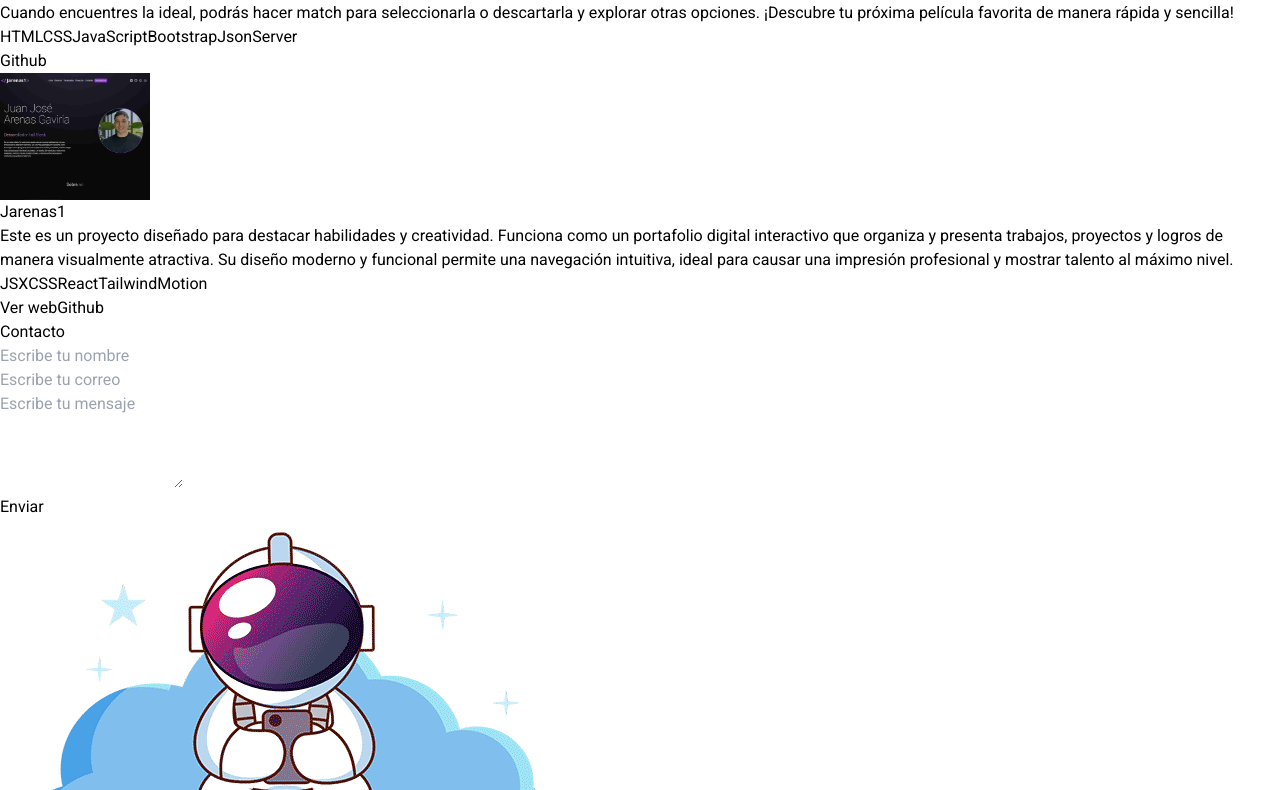
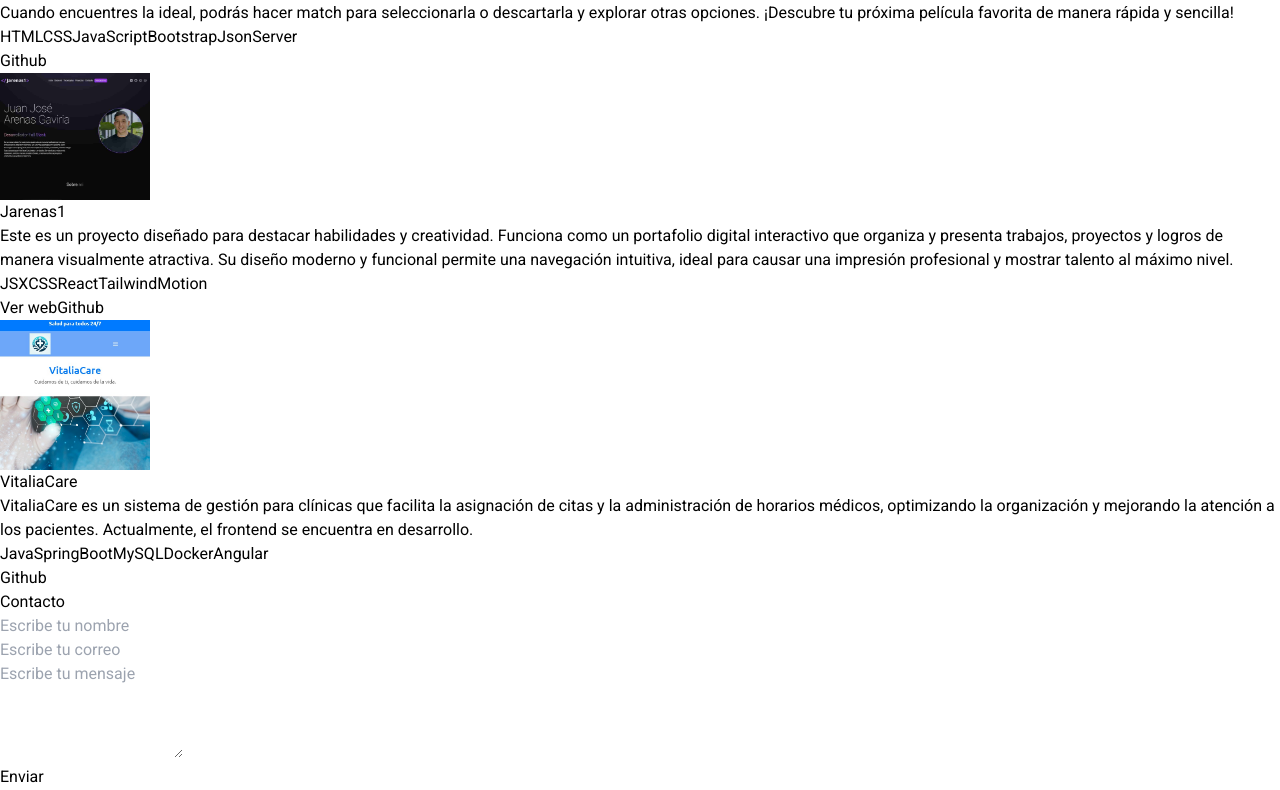
Before and after one commit to jarenas1/PORTFOLIO-REACT, a React (Vite) app: page / in a window 1280 px wide. Shown: the part 4444-5234 px from the top of the page. Built offline with nearby package versions, Linux system fonts and the light colour scheme.

Commit message:
add: VitaliaCare project and change CV

```diff
--- a/src/constants/index.js
+++ b/src/constants/index.js
@@ -2,6 +2,7 @@ import project1 from "../assets/projects/project-1.jpg";
 import project2 from "../assets/projects/project-2.jpg";
 import project3 from "../assets/projects/project-3.jpg";
 import project4 from "../assets/projects/project-4.jpg";
+import project5 from "../assets/projects/project-5.jpg";
 
 export const HERO_CONTENT = "Soy un desarrollador full-stack junior con una fuerte pasión por crear aplicaciones web robustas y escalables. Especializado en el desarrollo backend con Spring Boot, construyo arquitecturas sólidas que soportan el crecimiento de los proyectos. En el frontend, utilizo React para diseñar interfaces intuitivas y funcionales, siempre priorizando la experiencia del usuario. Mi motivación principal es superar retos técnicos, colaborar en equipos dinámicos y aportar soluciones innovadoras que impulsen el éxito de cualquier proyecto.";
 
@@ -44,6 +45,14 @@ export const PROJECTS = [
     repo:"https://github.com/jarenas1/PORTFOLIO-REACT.git",
     deploy:"https://jarenas1.online/",
   },
+  {
+    title: "VitaliaCare",
+    image: project5,
+    description:
+      "VitaliaCare es un sistema de gestión para clínicas que facilita la asignación de citas y la administración de horarios médicos, optimizando la organización y mejorando la atención a los pacientes. Actualmente, el frontend se encuentra en desarrollo.",
+    technologies: ["Java", "SpringBoot", "MySQL", "Docker", "Angular"],
+    repo:"https://github.com/jarenas1/VITALIACARE-BACKEND.git",
+  },
 ];
 
 export const CONTACT = {
```
Also changed, not shown: src/assets/projects/project-5.jpg (added), 1 other file (tests, documents, lock files or other folders).
